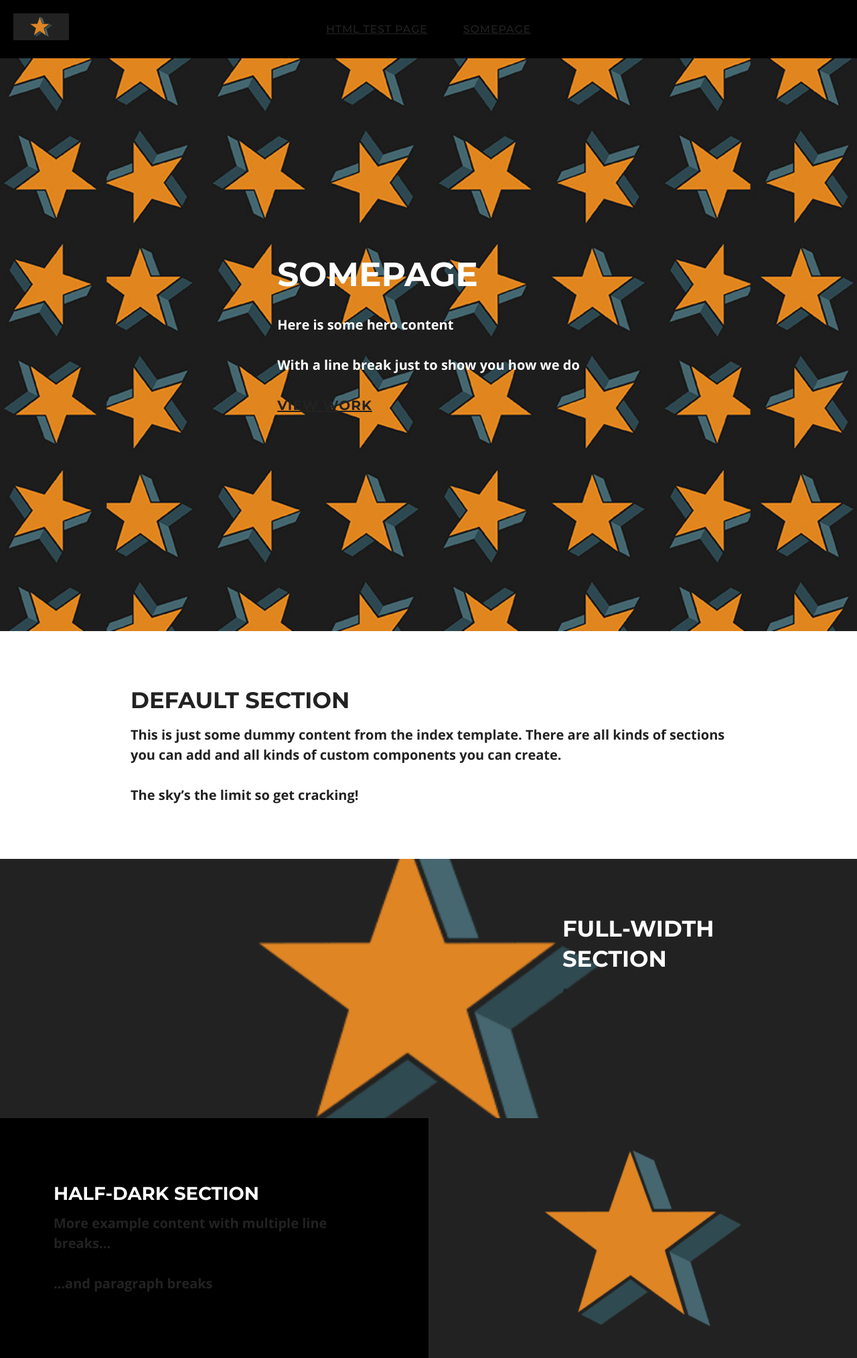
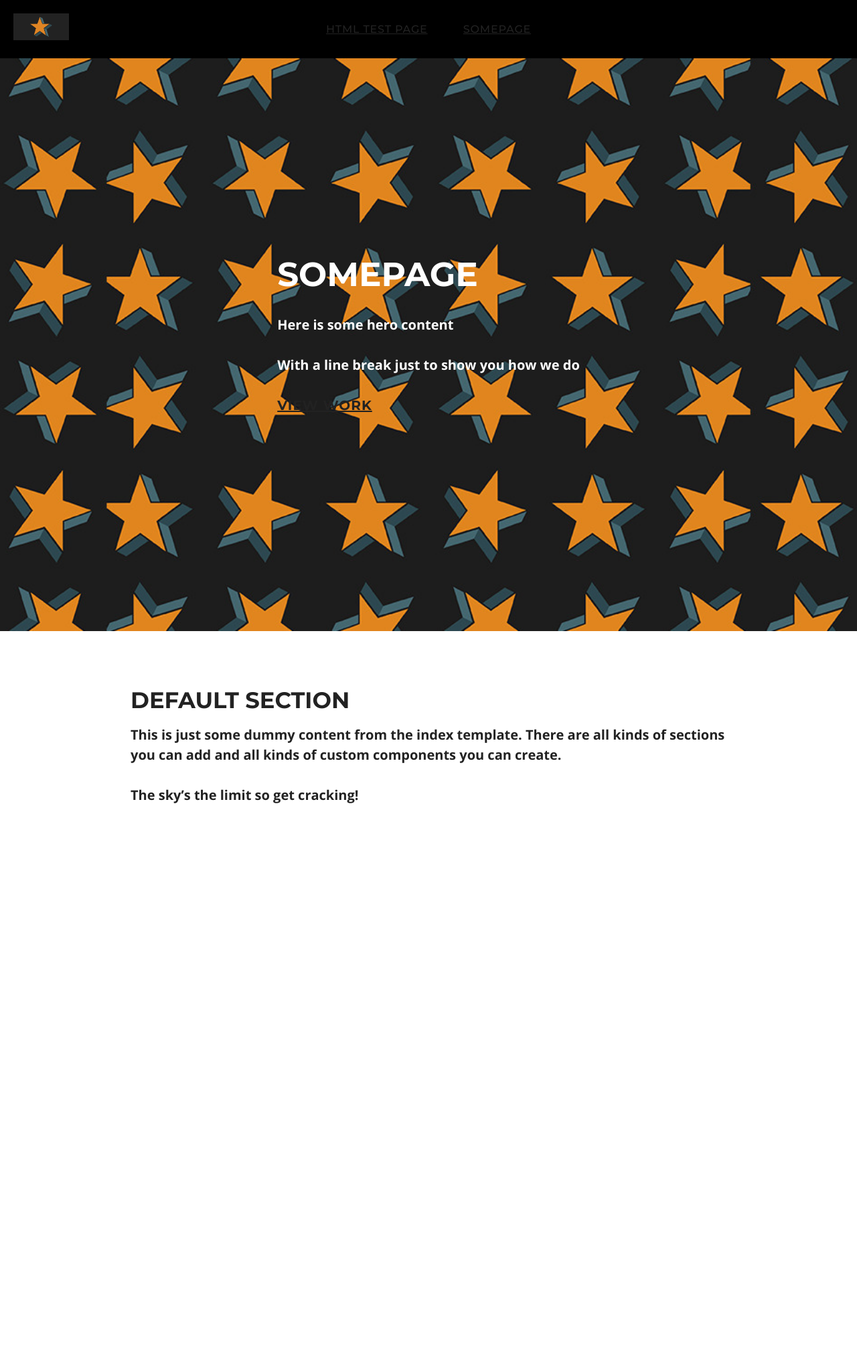
Before and after one commit to jerturowetz/jekyll-gutenberg-html5, a Jekyll site: the page built from src/index.md, in a window 1280 px wide. Shown: the whole page at 67% size. Built offline with Jekyll 4.4.1, drawn with Linux system fonts in a browser that asks for light colours; after the commit the page ends 1282 px from its top, so only the background shows below that.

Commit message:
remove unused sections

```diff
--- a/src/_includes/section-full-width.html
+++ /dev/null
@@ -1,20 +0,0 @@
-<div class="section-full-width"
-	{% if section.image %}style="
-    	background-image: url('{{ section.image | prepend: "img/" | absolute_url }}');
-	    background-size: cover;
-    	background-repeat: no-repeat;
-	    background-position: center center;"
-	{% endif %} >
-    <div class="section-full-width__spacer"></div>
-    {% if section.content %}
-    <div class="section-full-width__content">
-
-        {% if section.title %}
-            <h2 class="section-full-width__content__title">{{ section.title }}</h2>
-        {% endif %}
-
-        {{ section.content | markdownify }}
-
-    </div>
-    {% endif %}
-</div>
--- a/src/_includes/section-half-dark.html
+++ /dev/null
@@ -1,13 +0,0 @@
-<div class="section-half-dark">
-    <div class="section-half-dark__content">
-
-        {% if section.title %}
-            <h3 class="section-half-dark__content__title">{{ section.title }}</h3>
-        {% endif %}
-
-        {% if section.content %}
-            {{ section.content | markdownify }}
-        {% endif %}
-
-  </div>
-</div>
--- a/src/_includes/section-half-image.html
+++ /dev/null
@@ -1,10 +0,0 @@
-<div class="section-half-image" style="
-    background-image: url('{{ section.image | prepend: "img/" | absolute_url }}');
-    background-size: cover;
-    background-repeat: no-repeat;
-    background-position: center center;
-    background-color: black;">
-    <div class="section-half-image__content">
-        <!-- content here I gess -->
-    </div>
-</div>
--- /dev/null
+++ b/src/_sass/theme/_section-default.scss
@@ -0,0 +1,20 @@
+.section-default {
+    width: 100%;
+    flex: 2 1 auto;
+    max-width: #{ $max-width * 1.5 + 'rem'};
+    padding: 2rem;
+
+    @media ( min-width: $small-devices ) {
+        padding: 4rem;
+    }
+
+    &__title {
+        text-transform: uppercase;
+        margin-top: 0;
+    }
+
+    > :last-child {
+        margin-bottom: 0;
+    }
+
+}
--- a/src/_sass/theme/_sections.scss
+++ /dev/null
@@ -1,116 +0,0 @@
-.section-default {
-    width: 100%;
-    flex: 2 1 auto;
-    max-width: #{ $max-width * 1.5 + 'rem'};
-    padding: 2rem;
-
-    @media ( min-width: $small-devices ) {
-        padding: 4rem;
-    }
-
-    &__title {
-        text-transform: uppercase;
-        margin-top: 0;
-    }
-
-    > :last-child {
-        margin-bottom: 0;
-    }
-
-}
-
-.section-full-width {
-    width: 100%;
-    flex: 2 1 auto;
-    display: flex;
-    align-items: center;
-
-    @media ( min-width: $small-devices ) {
-        min-height: 43vh;
-    }
-
-    &__content {
-        flex: 1 1 0;
-        text-align: left;
-        max-width: #{ $max-width - 9 + 'rem'};
-        margin: 0;
-        padding: 2rem;
-
-        @media ( min-width: $small-devices ) {
-            padding: 4rem;
-        }
-
-        &__title {
-            margin-top: 0;
-            text-transform: uppercase;
-            color: #fff;
-        }
-
-        > :last-child {
-            margin-bottom: 0;
-        }
-
-    }
-
-    &__spacer {
-        flex: 1 1 0;
-
-        @media (max-width: $small-devices) {
-            display: none;
-        }
-
-    }
-
-}
-
-.section-half-dark {
-    width: 50%;
-    flex: 1 1 auto;
-    align-self: stretch;
-    background-color: #000;
-    display: flex;
-    justify-content: center;
-    flex-direction: column;
-
-    &__content {
-        padding: 2rem;
-
-        @media ( min-width: $small-devices ) {
-            padding: 4rem;
-        }
-
-        &__title {
-            text-transform: uppercase;
-            color: #fff;
-            margin-top: 0;
-        }
-
-        :last-child {
-            margin-bottom: 0;
-        }
-
-    }
-
-}
-
-.section-half-image {
-    width: 100%;
-    padding-bottom: 56%;
-    flex: 1 1 auto;
-    align-self: stretch;
-
-    @media (min-width: $small-devices) {
-        width: 50%;
-        padding-bottom: 28%;
-    }
-
-    &__content {
-        padding: 0;
-
-        @media ( min-width: $small-devices ) {
-            padding: 0;
-        }
-
-    }
-
-}
--- a/src/css/style.scss
+++ b/src/css/style.scss
@@ -39,4 +39,4 @@
 @import "theme/main-menu";
 @import "theme/footer";
 @import "theme/hero";
-@import "theme/sections";
+@import "theme/section-default";
--- a/src/index.md
+++ b/src/index.md
@@ -20,24 +20,4 @@ sections:
 
       The sky's the limit so get cracking!
 
-  - class: full-width
-    title: full-width section
-    image: site-logo.png
-    content: |
-      More example content
-      with multiple line breaks...
-
-      ...and paragraph breaks
-
-  - class: half-dark
-    title: half-dark section
-    content: |
-      More example content
-      with multiple line breaks...
-
-      ...and paragraph breaks
-
-  - class: half-image
-    image: site-logo.png
-
 ---
```
